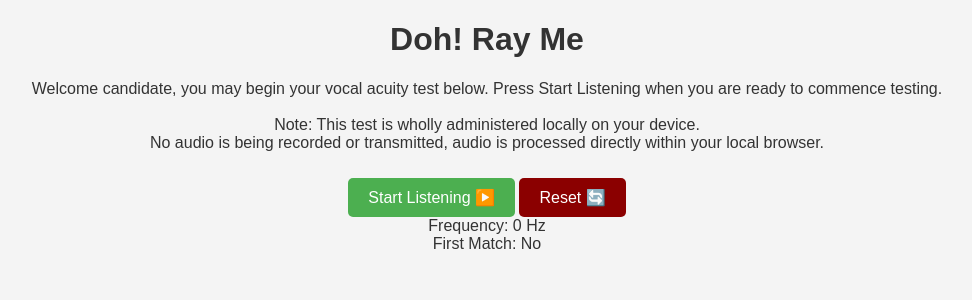
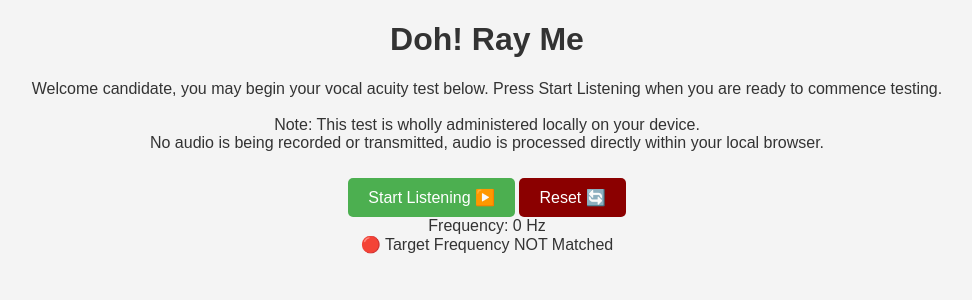
Before and after one commit to Console/console.github.io, a Jekyll site: the page ctf/sound-lock/sound.html, which Jekyll copies as it is, in a window 1280 px wide. Shown: the top 300 px of the page, without its empty margins (153-1125 px from the left). Built offline with Jekyll 4.4.1, drawn with Linux system fonts in a browser that asks for light colours.

Commit message:
more formatting

```diff
--- a/ctf/sound-lock/sound.html
+++ b/ctf/sound-lock/sound.html
@@ -17,9 +17,9 @@
     <button id="resetButton">Reset 🔄</button>
 
     <div id="frequency">Frequency: 0 Hz</div>
-    <div id="firstMatchDisplay">First Match: No</div>
-    <div id="secondMatchDisplay" style="display: none;">Second Match: No</div>
-    <div id="thirdMatchDisplay" style="display: none;">Third Match: No</div>
+    <div id="firstMatchDisplay">🔴 Target Frequency NOT Matched</div>
+    <div id="secondMatchDisplay" style="display: none;">S🔴 Target Frequency NOT Matched/div>
+    <div id="thirdMatchDisplay" style="display: none;">🔴 Target Frequency NOT Matched</div>
     <div id="challengeCompleteDisplay" style="display: none;">&nbsp;</div>
 
     <script src="script.js"></script>
```
